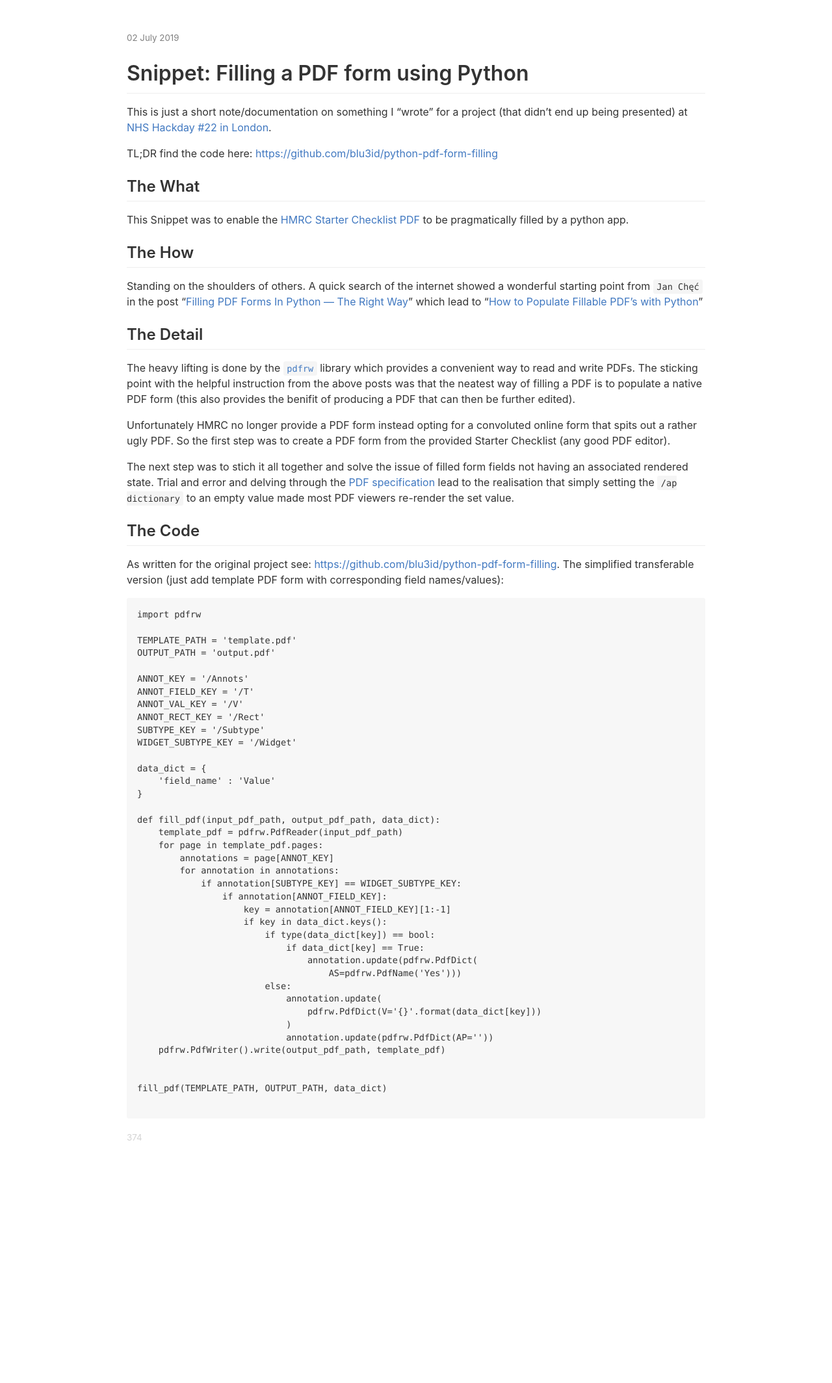
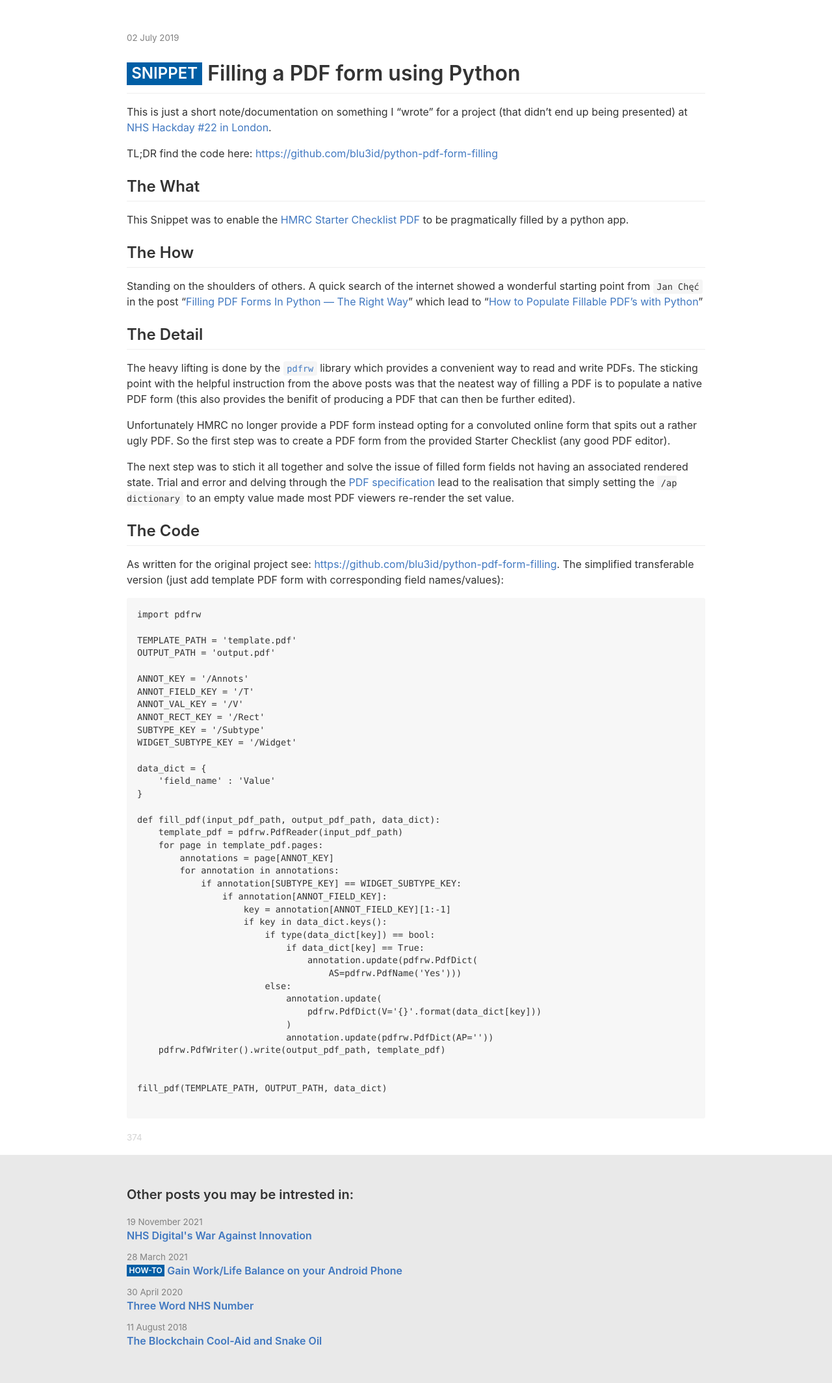
Before and after one commit to blu3id/blu3id.github.io, a Jekyll site: the page built from posts/2019-07-02-snippet-python-pdf-form-filling.md, in a window 1280 px wide. Shown: the whole page at 65% size. Built offline with Jekyll 4.4.1, drawn with Linux system fonts in a browser that asks for light colours; before the commit the page ends 1806 px from its top, so only the background shows below that.

Commit message:
Style changes. Add tags. Add related posts.

```diff
--- a/_layouts/default-date.html
+++ b/_layouts/default-date.html
@@ -27,13 +27,58 @@
         margin: 0 auto;
         padding: 45px;
     }
+    .related {
+        width: 100%;
+        position: absolute;
+        left: 0;
+        padding: 25px 25px 45px;
+        background: #e9e9e9
+    }
+    .related ul {
+        list-style: none;
+        padding: 0 !important;
+        min-width: 200px;
+        max-width: 890px;
+        margin: 0 auto;
+    }
+    .related h4 {
+        margin-top: 0;
+        margin-bottom: 10px
+    }
 </style>
 </head>
 <body>
 <article class="markdown-body">
 <time datetime="{{ page.date | date_to_xmlschema }}">{{ page.date | date_to_long_string }}</time>
+{% if page.tag %}
+{%- assign tag = page.tag | capitalize %}
+{%- assign title = page.title | prepend:'# ' %}
+<h1 id="{{ page.title | slugify }}"><span class="tag {{ page.tag }}">{{ page.tag | capitalize }}</span> {{ page.title | replace:tag,'' | replace:':','' }}</h1>
+{{ page.content | replace_first:title,'' | markdownify }}
+{% else %}
 {{ content }}
+{% endif %}
 <p><small>{{ page.content | number_of_words }}</small></p>
+
+<div class="related">
+    <ul>
+        <h3>Other posts you may be intrested in:</h3>
+    {%- assign pages = site.pages | sort:"date" | reverse %}
+    {%- for post in pages limit:5 %}
+        {%- if post.date and post.title != page.title %}
+        <li>
+            <time datetime="{{ post.date | date_to_xmlschema }}">{{ post.date | date_to_long_string }}</time>
+            {%- if post.tag %}
+            {%- assign tag = post.tag | capitalize %}
+            <h4><a href="{{ post.url }}"><span class="tag {{ post.tag }}">{{ post.tag | capitalize }}</span> {{ post.title | replace:tag,'' | replace:':','' }}</a></h4>
+            {%- else %}
+            <h4><a href="{{ post.url }}">{{ post.title }}</a></h4>
+            {%- endif %}
+        </li>
+        {%- endif %}
+    {%- endfor %}
+    </ul>
+</div>
 </article>
 <script>
   (function(i,s,o,g,r,a,m){i['GoogleAnalyticsObject']=r;i[r]=i[r]||function(){
--- a/css/github-markdown.css
+++ b/css/github-markdown.css
@@ -712,3 +712,15 @@ blockquote.box {
   color: #333;
   background-color: #f7f7f7;
 }
+
+.tag {
+  display: inline-block;
+  padding: 0.1em 0.3em;
+  color: #fff;
+  background-color: #005ea5;
+  text-decoration: none;
+  text-transform: uppercase;
+  font-size: .75em;
+  vertical-align: bottom;
+  margin-bottom: 0.1em;
+}
--- a/posts/2021-03-28-how-to-work-life-phone.md
+++ b/posts/2021-03-28-how-to-work-life-phone.md
@@ -3,6 +3,7 @@ layout: default-date
 title: "How-to: Gain Work/Life Balance on your Android Phone"
 permalink: "/posts/how-to-work-life-phone"
 date: 2021-03-28
+tag: "how-to"
 ---
 
 # How-to: Gain Work/Life Balance on your Android Phone
```
Also changed, not shown: _layouts/default-index.html (+17 -6 lines), posts/2019-07-02-snippet-python-pdf-form-filling.md (+1 -0 lines).
